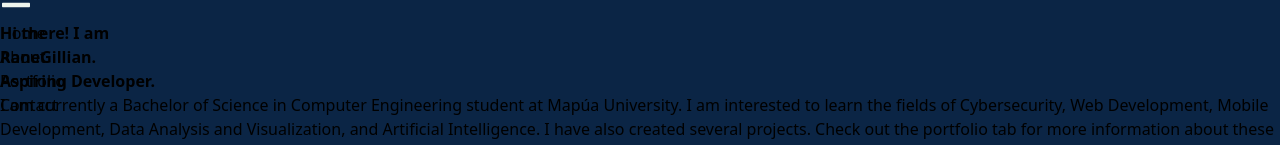
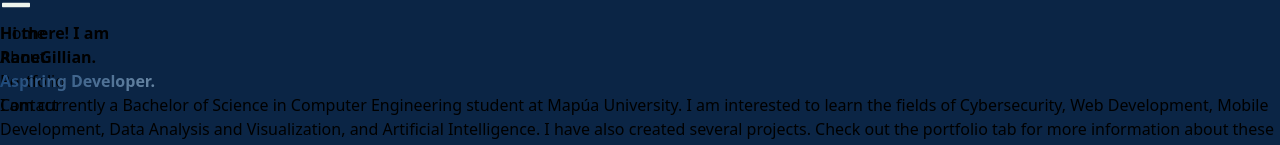
Before and after one commit to rgvillanueva28/rgvillanueva28.github.io.source-NextJS, a Next.js app: page / in a window 1280 px wide. Shown: the part 149-294 px from the top of the page. Built offline with nearby package versions, Linux system fonts and the light colour scheme.

Commit message:
➕Added animated gradient text

```diff
--- a/components/cards/cardOne.tsx
+++ b/components/cards/cardOne.tsx
@@ -47,7 +47,7 @@ export default function CardOne({ onTop }: any) {
         animate="visible"
         variants={motionDiv}
       >
-        <p className="text-accent-light text-base lg:text-lg">
+        <p className="text-accent-light text-base lg:text-lg ">
           <strong>Hi there! I am</strong>
         </p>
         <motion.div
@@ -84,16 +84,15 @@ export default function CardOne({ onTop }: any) {
                     stiffness: 1500,
                   },
                 }}
-                className="cursor-pointer text-foreground text-4xl md:text-4xl lg:text-5xl xl:text-6xl text-left"
-              >
-                {rgv}
+                className="cursor-pointer text-foreground  text-4xl md:text-4xl lg:text-5xl xl:text-6xl text-left"
+              >{rgv}
               </motion.strong>
             )
           )}
         </motion.div>
 
-        <p className="text-foreground mb-3 text-2xl md:text-2xl lg:text-4xl xl:text-5xl">
-          <strong>Aspiring Developer.</strong>
+        <p className="mb-3 text-2xl md:text-2xl lg:text-4xl xl:text-5xl">
+          <strong><span className="gradText">Aspiring Developer.</span></strong>
         </p>
         <p className="text-accent-light text-base lg:text-lg mb-5">
           I am currently a Bachelor of Science in Computer Engineering student
--- a/pages/_app.tsx
+++ b/pages/_app.tsx
@@ -1,5 +1,6 @@
 import "../styles/index.css";
 import "../styles/progressBar.css";
+import "../styles/styles.css";
 import Router from "next/router";
 import NProgress from "nprogress";
 import { AppProps } from "next/app";
--- a/styles/index.css
+++ b/styles/index.css
@@ -39,6 +39,7 @@ header {
   -ms-transition: background-color 250ms linear;
   transition: background-color 250ms linear;
 }
+
 @import "tailwindcss/components";
 
 @import "tailwindcss/utilities";
--- /dev/null
+++ b/styles/styles.css
@@ -0,0 +1,22 @@
+
+.gradText {
+    background: linear-gradient(270deg, #eef4ed, #134074);
+    background-size: 300% 300%;
+
+    -webkit-animation: AnimationName 7s ease infinite;
+    animation: AnimationName 7s ease infinite;
+
+    -webkit-background-clip: text;
+    -webkit-text-fill-color: transparent;
+  }
+
+  @-webkit-keyframes AnimationName {
+    0%{background-position:0% 50%}
+    50%{background-position:100% 50%}
+    100%{background-position:0% 50%}
+  }
+  @keyframes AnimationName {
+    0%{background-position:0% 50%}
+    50%{background-position:100% 50%}
+    100%{background-position:0% 50%}
+  }
```
